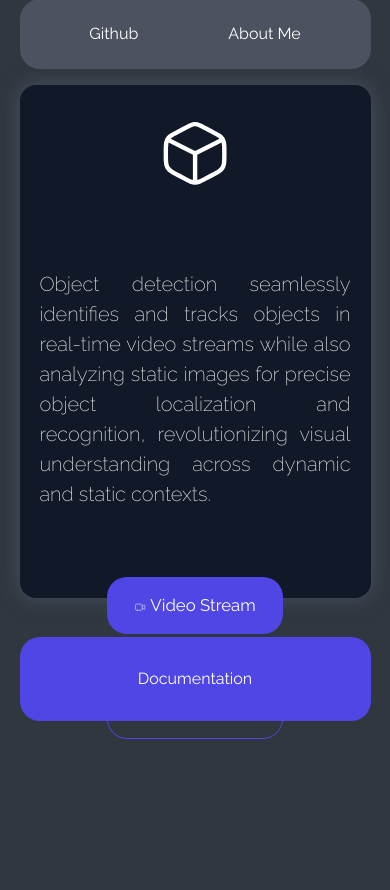
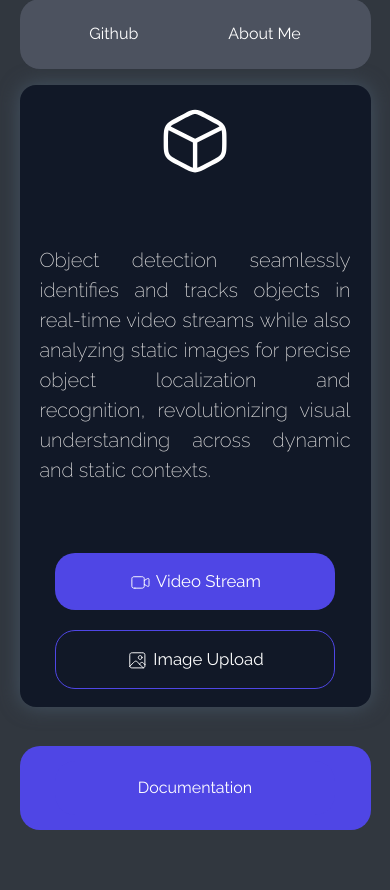
Before and after one commit to Yasha5vi/Object-Detection, a Flask app: page / in a window 390 px wide. Shown: the part 16-906 px from the top of the page. Run offline with Flask 3, Linux system fonts and the light colour scheme.

Commit message:
Update style.css

```diff
--- a/static/style.css
+++ b/static/style.css
@@ -201,10 +201,10 @@ li{
         gap: 20px;
     }
     .optbutton{
-        width: 50%;
+        width: 80%;
     }
     .side{
-        height: 70%;
+        height: auto;
         padding: 5%;
         margin-top: 16%;
         padding-top: 10%;
```
